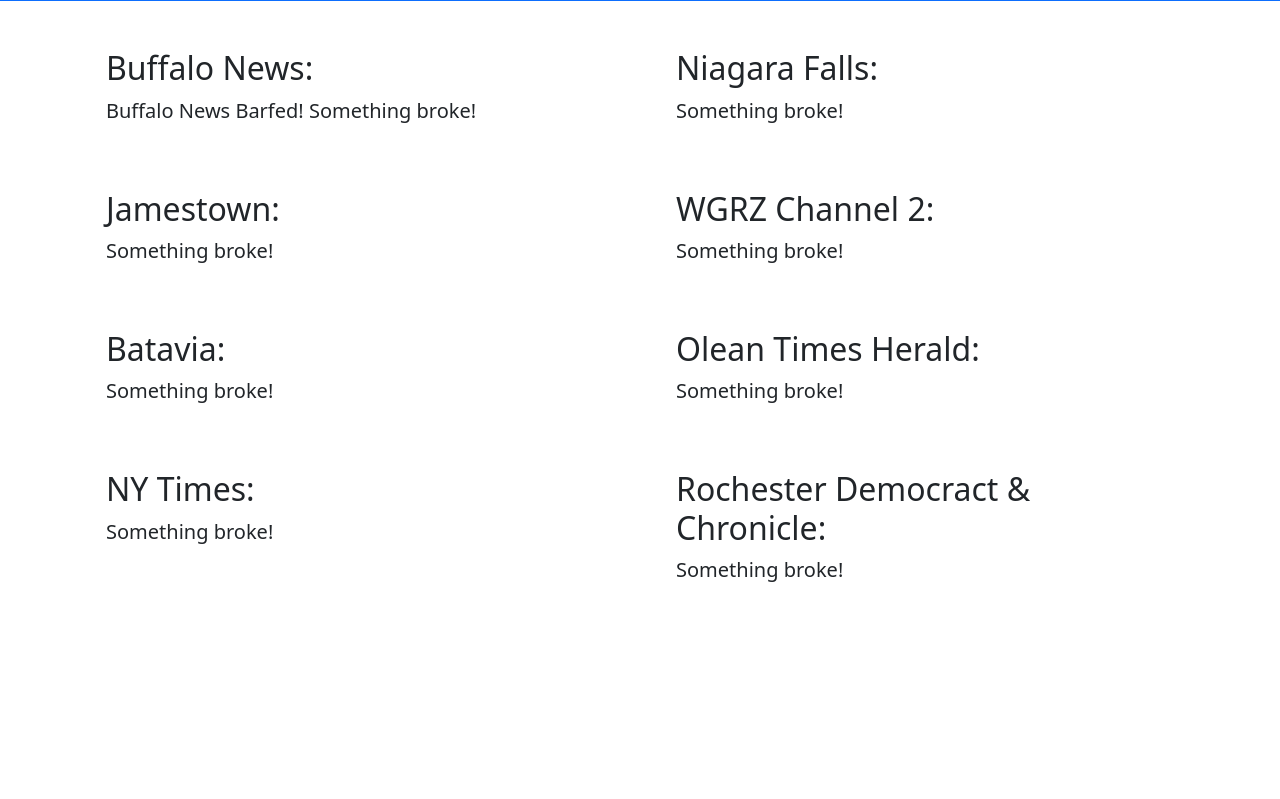
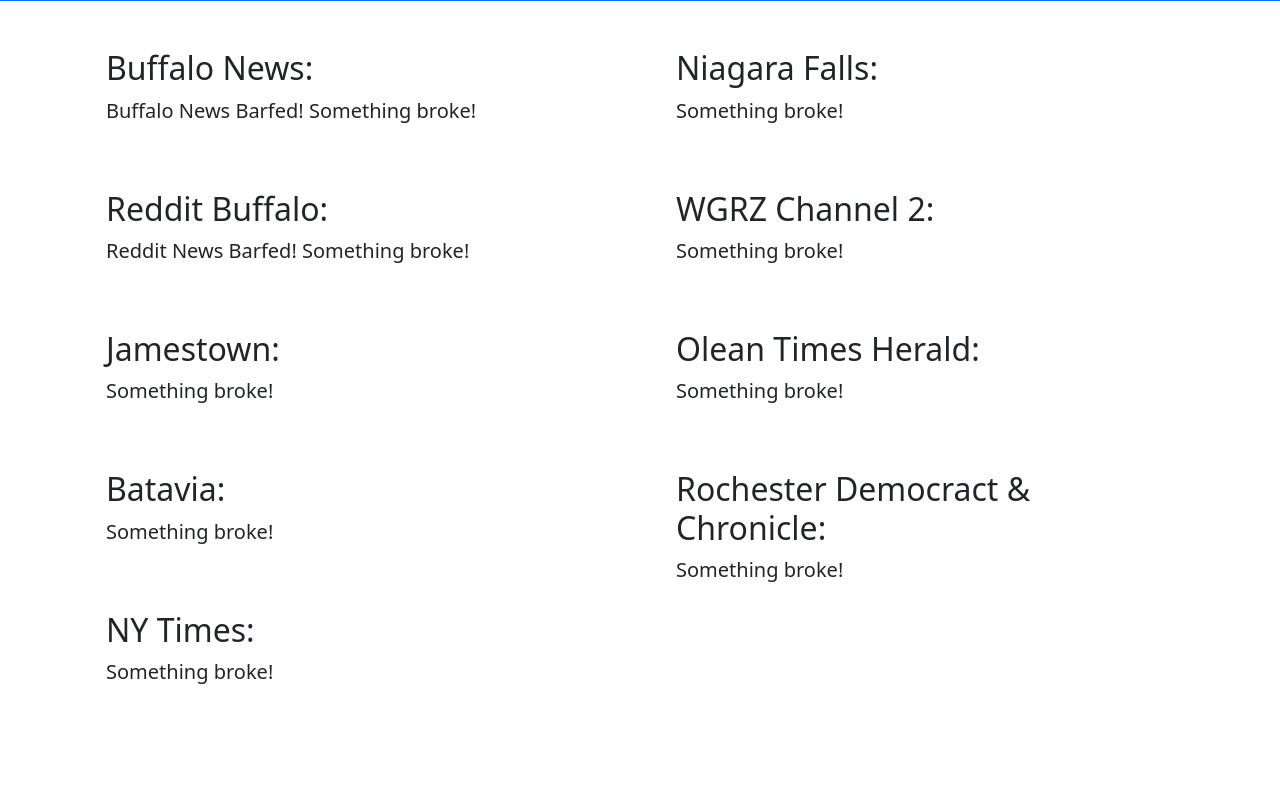
Before and after one commit to Blake-/wny-news, a Django app: template news/templates/index.html in a window 1280 px wide. Shown: the part 286-1085 px from the top of the page. Before the commit the page ends 868 px from the top, so only its background shows below. Run offline with Django 3.2, Linux system fonts and the light colour scheme; the template is opened without the code that fills it, so the values that code supplies are empty.

Commit message:
add reddit

```diff
--- a/news/templates/index.html
+++ b/news/templates/index.html
@@ -46,6 +46,23 @@
         {% endif %}
     </div>
     <!-- Buffalo News -->
+
+    <!-- Reddit Buffalo -->
+    <div class="container d-block pt-5">
+      <h2> Reddit Buffalo: </h2>
+        {% if reddit_news %}
+            {% for value in reddit_news %}
+                <div class="d-flex">
+                 <h5 class="card-title">
+                  <li><a href="https://reddit.com/{{ value.url }}" target="_blank" class="text-decoration-none text-dark">{{ value.title }}</a>
+                 </h5>
+                </div>
+            {% endfor %}
+        {% else %}
+            <p class="lead">Reddit News Barfed! Something broke!</p>
+        {% endif %}
+    </div>
+    <!-- Reddit Buffalo -->
 
     <!-- Jamestown News -->
     <div class="container d-block pt-5">
```
